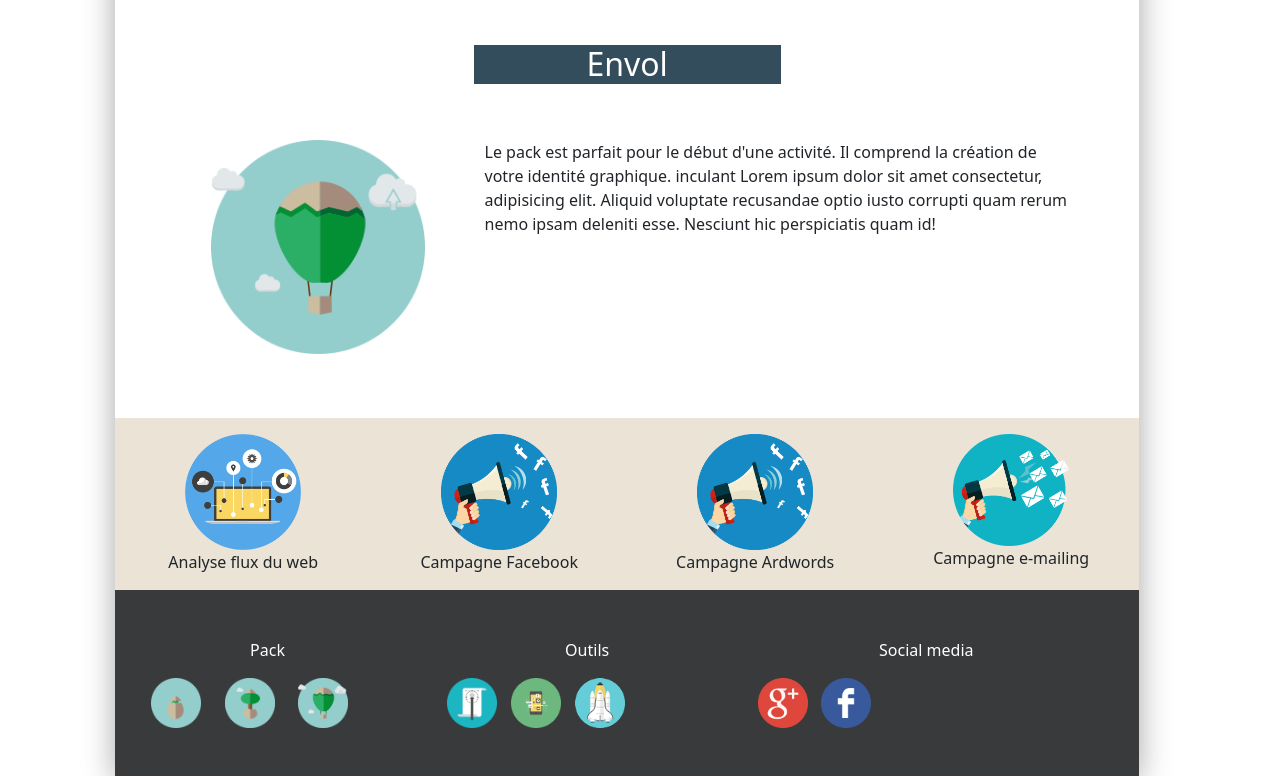
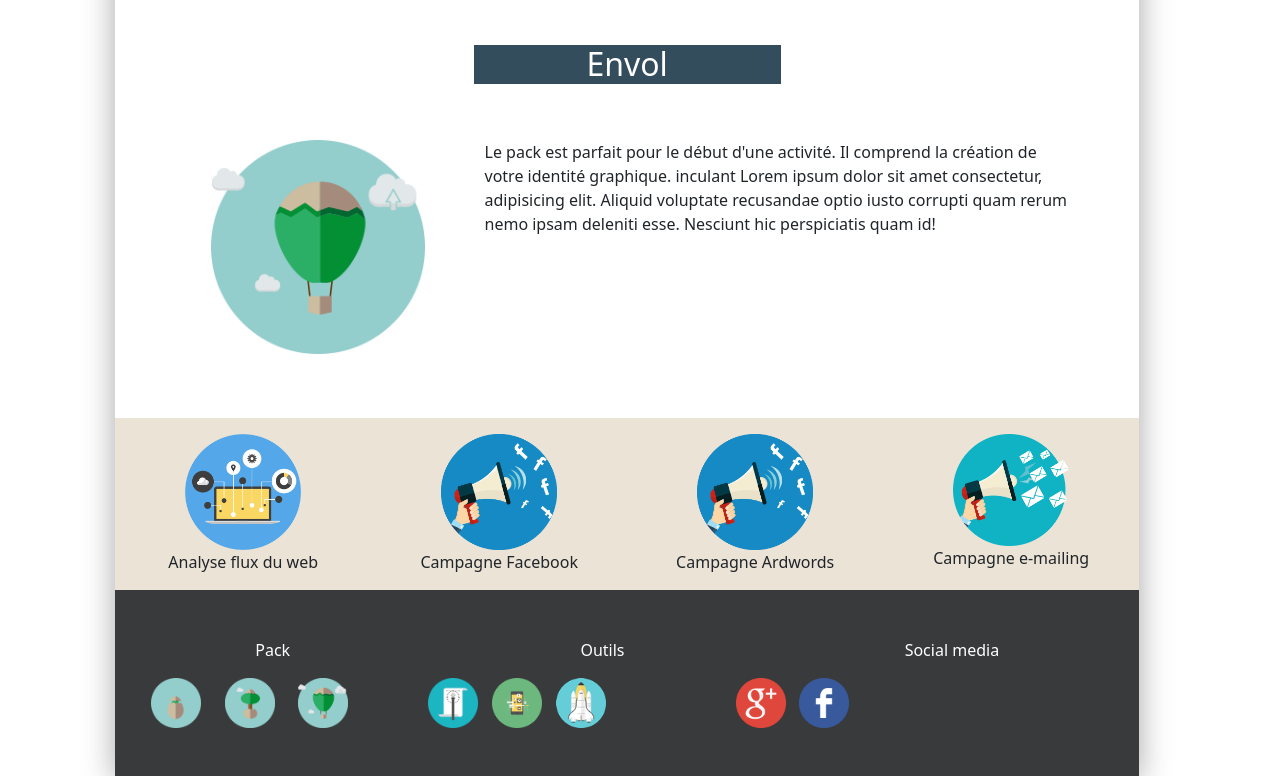
Before and after one commit to kzakaria97/youcommunik-bootstrap, a website: page index.html in a window 1280 px wide. Shown: the part 1659-2435 px from the top of the page. Drawn offline with Linux system fonts and the light colour scheme.

Commit message:
MQ MD, LG and XXl

```diff
--- a/index.html
+++ b/index.html
@@ -245,7 +245,7 @@
                 </div>
                 <div class="col-lg-4 col-md-4 col-xxl-4">
                     <div class="container">
-                        <div class="row ms-lg-3">
+                        <div class="foot-logo row ms-lg-3">
                             <div class="col-lg-4 col-md-4 col-xxl-4">
                                 <img src="./public/img/identite-graphique.png" class="icon" alt="">
                             </div>
@@ -262,10 +262,10 @@
                     <div class="container">
                         <div class="row">
                             <div class="col-md-1 col-lg-3"></div>
-                            <div class="col-lg-3 col-md-2 text-lg-end col-xxl-4 text-xxl-end ms-lg-3 pe-lg-1">
+                            <div class="foot-logo col-lg-3 col-md-2 text-lg-end col-xxl-4 text-xxl-end ms-lg-3 pe-lg-1">
                                 <img src="./public/img/google-plus.png" class="icon" alt="">
                             </div>
-                            <div class="col-lg-3 col-md-2 col-xxl-4 ps-md-4 ps-lg-1">
+                            <div class="foot-logo col-lg-3 col-md-2 col-xxl-4 ps-md-4 ps-lg-1">
                                 <img src="./public/img/social-f.png" class="icon  ms-lg-3 ms-md-2" alt="">
                             </div>
                         </div>
--- a/public/sass/_media.sass
+++ b/public/sass/_media.sass
@@ -39,10 +39,11 @@
             .foot3
                 p:nth-child(2)
                     margin-left: 1%
-                p:nth-child(3)
-                    margin-right: 3%
         .icon
             width: 50px !important
+        .foot-logo
+            position: relative
+            right: 10%
 @media screen and ( min-width:768px) and (max-width:1023px)
     body
         width: 80%
@@ -130,3 +131,6 @@
             color: white
         .icon
             width: $taille !important
+        .foot-logo
+            position: relative
+            left: 30%
```
Also changed, not shown: public/css/app.css, 1 other file.
